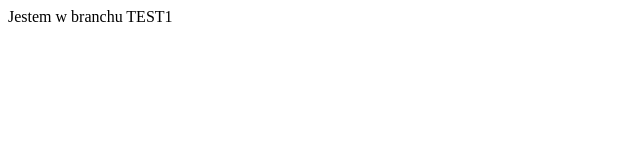
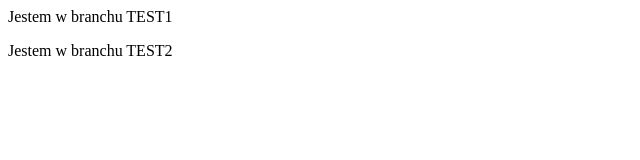
Before and after one commit to p738dev/testpd, a plain HTML site: page index.html in a window 1280 px wide. Shown: the whole page, without its empty margins (0-640 px from the left). Drawn offline with Linux system fonts and the light colour scheme.

Commit message:
Edit paragraph with name branch in new branch

```diff
--- a/index.html
+++ b/index.html
@@ -1 +1,2 @@
 <p>Jestem w branchu TEST1</p>
+<p>Jestem w branchu TEST2</p>
```
